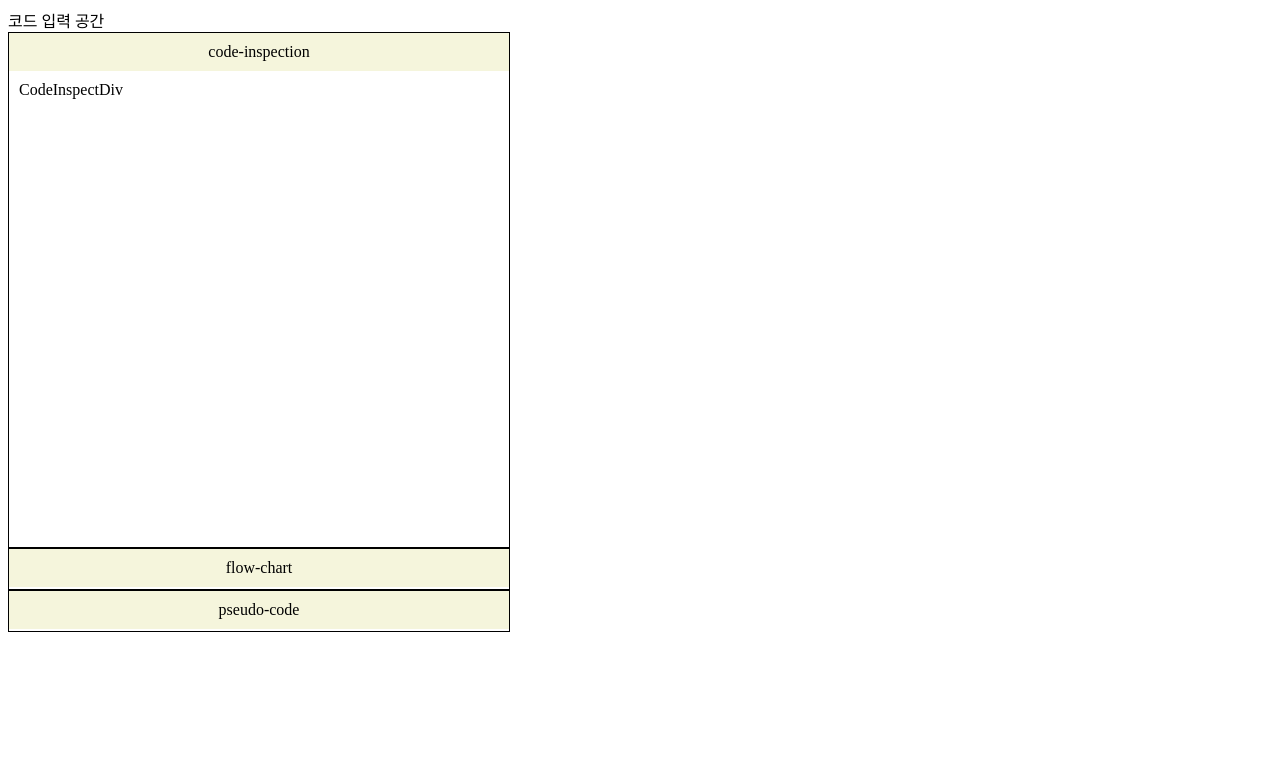
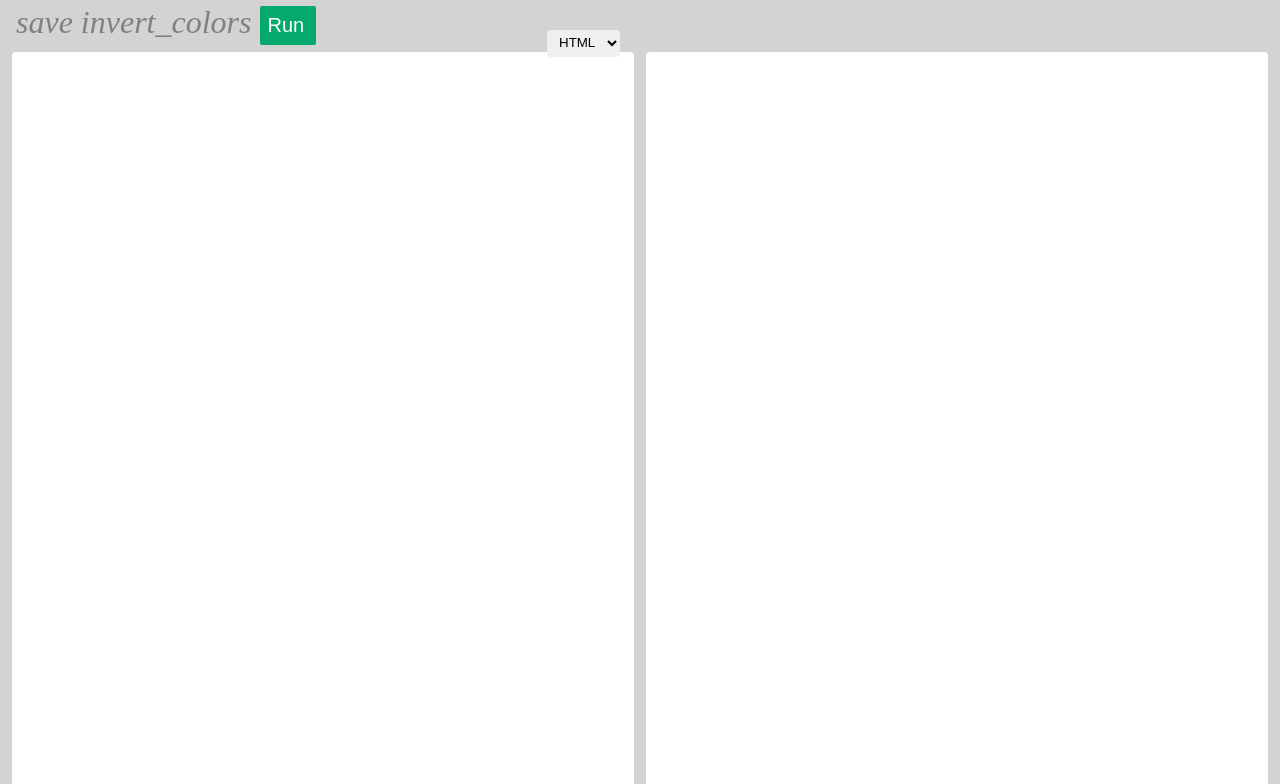
Before and after one commit to vlvksbdof1234/open_source_project_team3, a React (Create React App) app in the folder ai_code_helper/: page / in a window 1280 px wide. Shown: the top 784 px of the page. Built offline with nearby package versions, Linux system fonts and the light colour scheme.

Commit message:
codespace 틀 잡기

```diff
--- a/ai_code_helper/src/components/CodeSpace.js
+++ b/ai_code_helper/src/components/CodeSpace.js
@@ -1,7 +1,103 @@
+import React, { useState, useEffect } from "react";
+import Editor from "./Editor";
+import "./../styles/CodeSpace.css";
+
 function CodeSpace() {
-    return (<div>
-        코드 입력 공간
-    </div>)
+
+    const [value, updateValue] = useState("");
+    const [jsvalue, updatejsValue] = useState("");
+    const [cssvalue, updatecssValue] = useState("");
+    const [preview, updatePreview] = useState("");
+    const [dark, updateDark] = useState(false);
+    const [selected, updateSelected] = useState("HTML");
+
+    function download(filename, text) {
+        var element = document.createElement("a");
+        element.setAttribute(
+          "href",
+          "data:text/plain;charset=utf-8," + encodeURIComponent(text)
+        );
+        element.setAttribute("download", filename);
+        element.style.display = "none";
+        document.body.appendChild(element);
+        element.click();
+        document.body.removeChild(element);
+      }
+      function addStyle(styleString) {
+        const style = document.createElement("style");
+        style.textContent = styleString;
+        document.head.append(style);
+      }
+
+    useEffect(() => {
+      try {
+        eval(jsvalue);
+      } catch (e) {
+        alert("Please verify your JS");
+      }
+      addStyle(cssvalue);
+    }, [preview]);
+
+    return (
+        <div>
+        <div className="navbar">
+          <i
+            title="save"
+            className={`material-icons ${dark ? "colorWhite" : ""}`}
+            onClick={() => {
+              download(
+                "download.txt",
+                selected == "JS" ? jsvalue : selected == "CSS" ? cssvalue : value
+              );
+            }}
+          >
+            save
+          </i>
+          <i
+            title={dark ? "go light" : "go dark"}
+            className={`material-icons ${dark ? "colorWhite" : ""}`}
+            // onClick={() => {
+            //   body[0].style.background = dark ? "lightgrey" : "#616161";
+            //   updateDark(!dark);
+            // }}
+          >
+            invert_colors
+          </i>
+          <div
+            className={`run ${dark ? "darkRun" : ""}`}
+            onClick={() => {
+              updatePreview(value);
+              try {
+                eval(jsvalue);
+              } catch (e) {
+                alert("Please verify your JS");
+              }
+              addStyle(cssvalue);
+            }}
+          >
+            Run
+          </div>
+        </div>
+        <div className="playground">
+          <select
+            className={`dropdown ${dark ? "darkDD" : ""}`}
+            value={selected}
+            onChange={(e) => {
+              updateSelected(e.target.value);
+            }}
+          >
+            <option value="HTML">HTML</option>
+            <option value="CSS">CSS</option>
+            <option value="JS">JS</option>
+          </select>
+          <div className={`editor mr-0 ${dark ? "colorDark" : ""}`}>
+          </div>
+          <div className={`editor ${dark && !preview ? "colorDark" : ""}`}>
+            {/* <div dangerouslySetInnerHTML={{ __html: preview }} /> */}
+          </div>
+        </div>
+      </div>
+    )
 }
 
 export default CodeSpace;
--- /dev/null
+++ b/ai_code_helper/src/components/Editor.js
@@ -0,0 +1,21 @@
+import React from "react";
+// import AceEditor from "react-ace";
+// import "ace-builds/src-noconflict/theme-chaos";
+// import "ace-builds/src-noconflict/theme-github";
+// import "ace-builds/src-noconflict/ext-language_tools.js";
+
+// const ace = require("ace-builds/src-noconflict/ace");
+// ace.config.set(
+//   "basePath",
+//   "https://cdn.jsdelivr.net/npm/ace-builds@1.4.3/src-noconflict/"
+// );
+// ace.config.setModuleUrl(
+//   "ace/mode/javascript_worker",
+//   "https://cdn.jsdelivr.net/npm/ace-builds@1.4.3/src-noconflict/worker-javascript.js"
+// );
+
+export default function Editor(data) {
+  return (
+    <div></div>
+  );
+}
--- /dev/null
+++ b/ai_code_helper/src/styles/CodeSpace.css
@@ -0,0 +1,92 @@
+body {
+    margin: 0px;
+    background: lightgray;
+    height: 100vh;
+    user-select: none;
+  }
+  .colorWhite {
+      color: whitesmoke !important;
+  }
+  .colorDark {
+      background: #9f9f9f !important;
+  }
+  .navbar {
+    height: 44px;
+    padding: 4px 12px;
+  }
+  .editor {
+    padding: 8px;
+    background: white;
+    border-radius: 4px;
+    margin: 0 12px;
+    height: calc(100vh - 80px);
+  }
+  .material-icons {
+      color: grey;
+      font-size: 32px;
+      margin: 6px 4px;
+      cursor: pointer;
+  }
+  .run {
+      display: inline-block;
+      background-color: #04AA6D;
+      color: white;
+      position: absolute;
+      width: 40px;
+      padding: 8px;
+      font-size: 20px;
+      font-family: sans-serif;
+      margin: 2px 0 0 4px;
+      border-radius: 2px;
+      cursor: pointer;
+  }
+  .run:hover {
+      color: darkslategray;
+      background: #04aa6d42;
+  }
+  .darkRun:hover {
+      font-weight: 500;
+      color: whitesmoke;
+  }
+  .dropdown {
+      position: absolute;
+      right: 50%;
+      top: -22px;
+      outline: none;
+      border: none;
+      padding: 4px 8px 6px;
+      border-radius: 4px;
+      margin-right: 20px;
+  }
+  .darkDD {
+      background: #9f9f9f !important;
+      color: whitesmoke;
+      font-weight: bold;
+  }
+  .playground{
+      position: relative;
+  }
+  @media screen and (min-width: 800px) {
+    .editor {
+      width: 50%;
+    }
+    .playground {
+        display: flex;
+    }
+    .mr-0 {
+        margin-right: 0px !important;
+    }
+  }
+
+  @media screen and (max-width: 799px) {
+    .editor {
+        height: 50%;
+        margin-bottom: 10px;
+    }
+    .playground {
+      height: calc(100vh - 110px);
+    }
+    .dropdown {
+        right: 0%;
+    }
+  }
```
